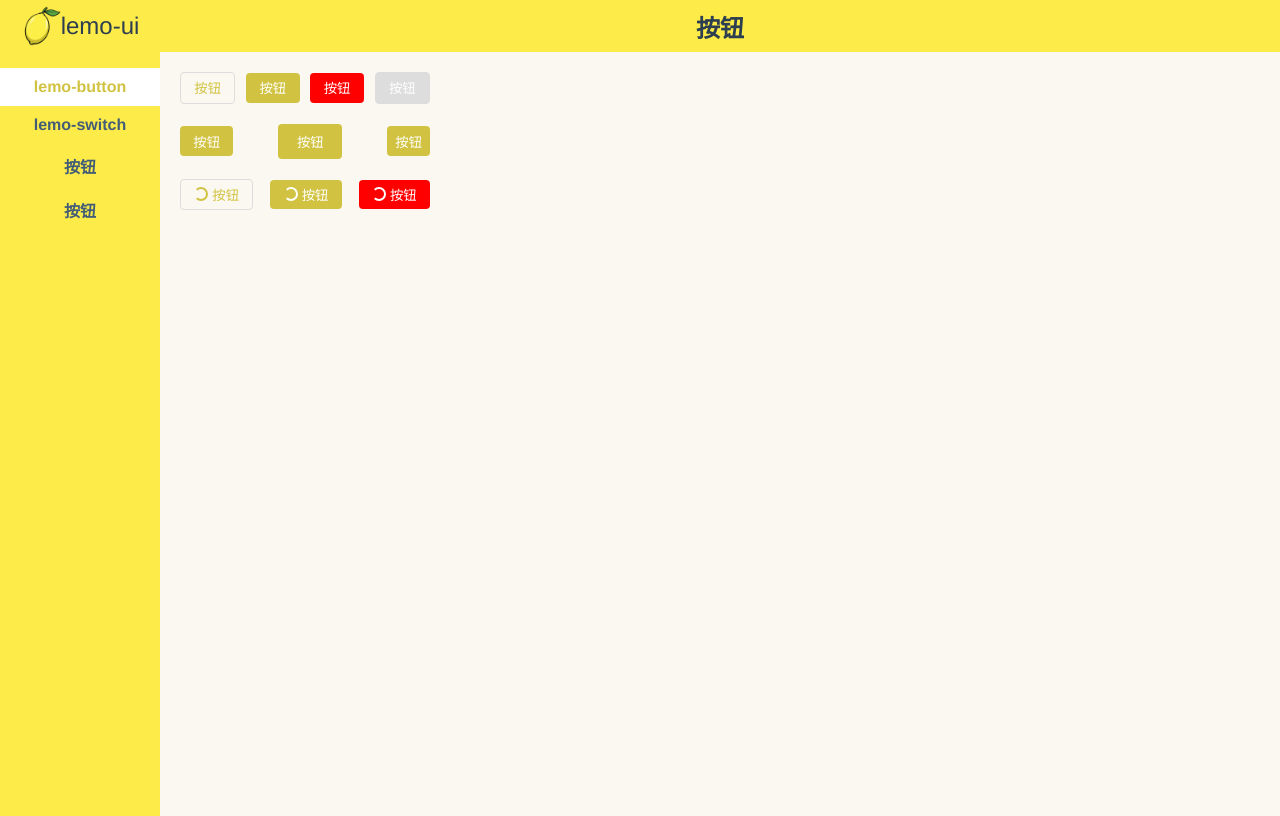
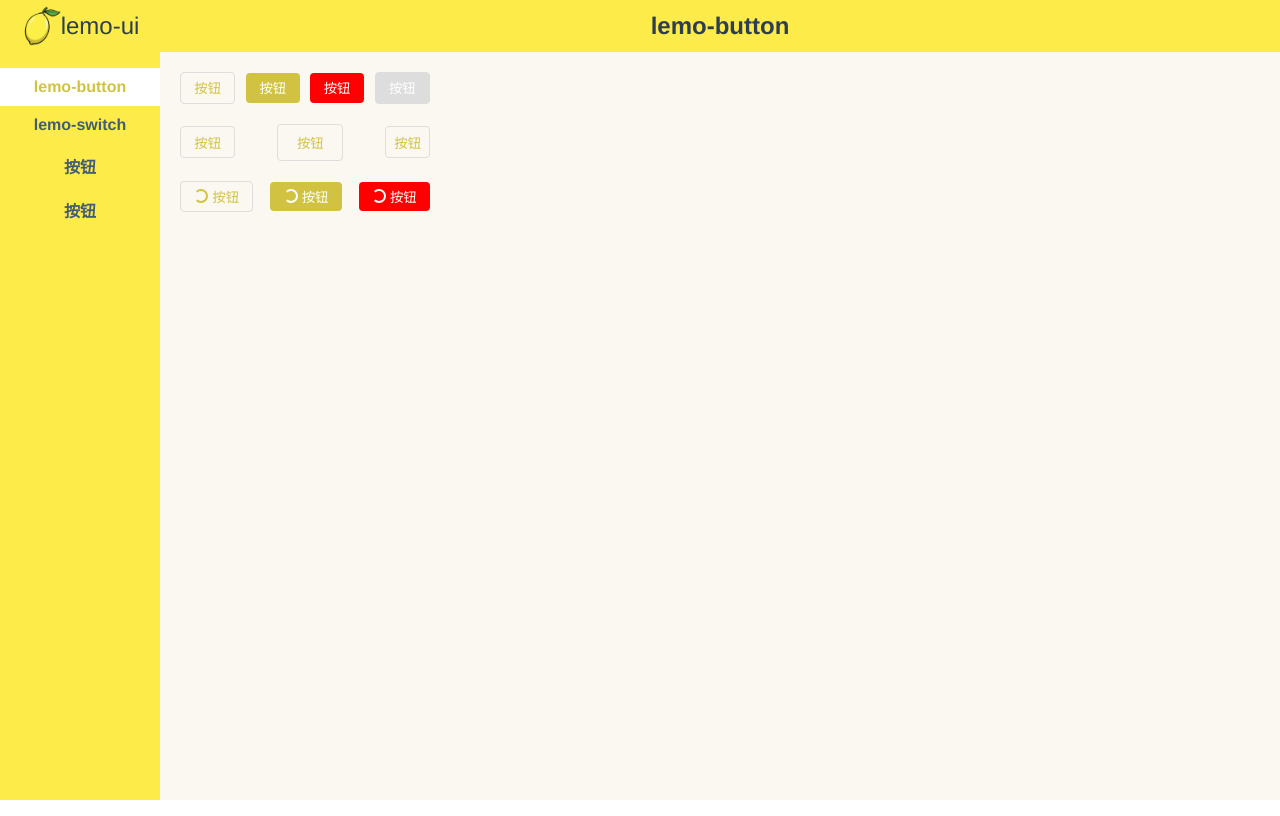
Before and after one commit to daxiancheng/lemon-ui, a Vue app: page /#/content in a window 1280 px wide. Built offline with nearby package versions, Linux system fonts and the light colour scheme.

Commit message:
修改细节

```diff
--- a/src/components/button.vue
+++ b/src/components/button.vue
@@ -96,9 +96,6 @@ export default defineComponent({
  .lemon-theme-normal .lemo-loading {
    border-color: rgb(209, 195, 65) rgb(209, 195, 65) rgb(209, 195, 65) transparent;
  }
- .lemon-theme-primary .lemo-loading {
-   border-color: #fff #fff #fff transparent;
- }
  @keyframes lemo-load {
    0%{transform: rotate(0deg);}
    100%{transform: rotate(360deg);}
--- a/src/utils/observable.ts
+++ b/src/utils/observable.ts
@@ -1,7 +1,7 @@
 import { reactive } from "vue";
 // vue2 的observable 用reactive代替
 export let message = reactive({
-    title: '按钮',
+    title: 'lemo-button',
 })
 export let methods = {
     setTitle(title: string) {
--- a/src/views/buttonDemo.vue
+++ b/src/views/buttonDemo.vue
@@ -6,9 +6,9 @@
     <Button :disabled="true">按钮</Button>
   </div>
   <div class="buttonContent">
-    <Button theme="primary">按钮</Button>
-    <Button theme="primary" size="large">按钮</Button>
-    <Button theme="primary" size="small">按钮</Button>
+    <Button>按钮</Button>
+    <Button size="large">按钮</Button>
+    <Button size="small">按钮</Button>
   </div>
   <div class="buttonContent">
     <Button :loading="true">按钮</Button>
--- a/src/views/content.vue
+++ b/src/views/content.vue
@@ -39,7 +39,7 @@ export default defineComponent({
 <style>
 .downContent {
   display: flex;
-  height: calc(100% - 36px);
+  height: calc(100% - 52px);
   background-color: rgb(250, 248, 240);
 }
 aside {
```
